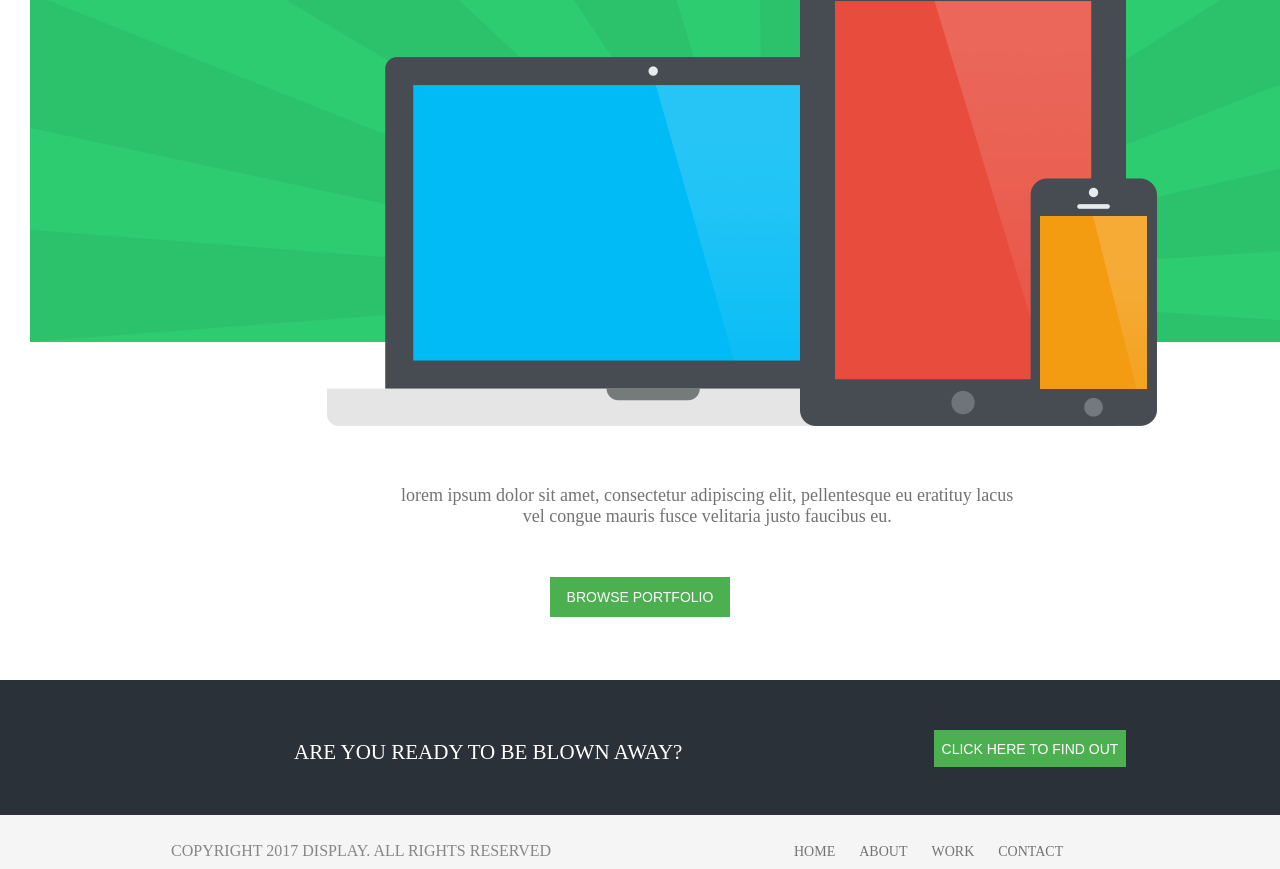
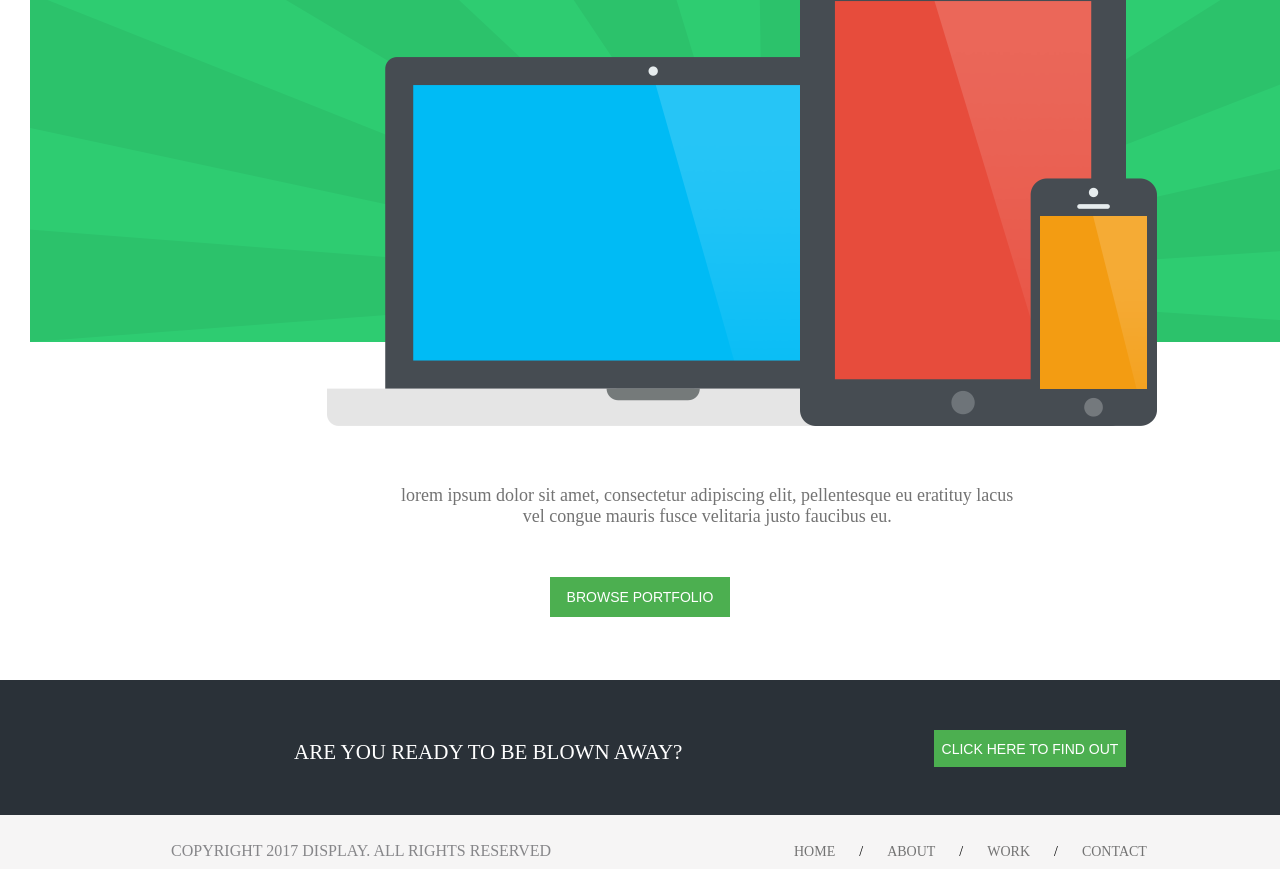
Before and after one commit to Hasanahammad/display, a plain HTML site: page index.html in a window 1280 px wide. Shown: the part 391-1260 px from the top of the page. Drawn offline with Linux system fonts and the light colour scheme.

Commit message:
Update index.html

```diff
--- a/index.html
+++ b/index.html
@@ -44,10 +44,14 @@
 	<footer>
 		<p>copyright 2017 display. all rights reserved</p>
 			<nav>
+
                 <ul>
                     <li><a href="#">home</a></li>
+                    <li>/</li>
                     <li><a href="#">about</a></li>
+                    <li>/</li>
                     <li><a href="#">work</a></li>
+                    <li>/</li>
                     <li><a href="#">contact</a></li>
                 </ul>
 			</nav>
```
Lines whose indentation alone changed are shown as unchanged.
